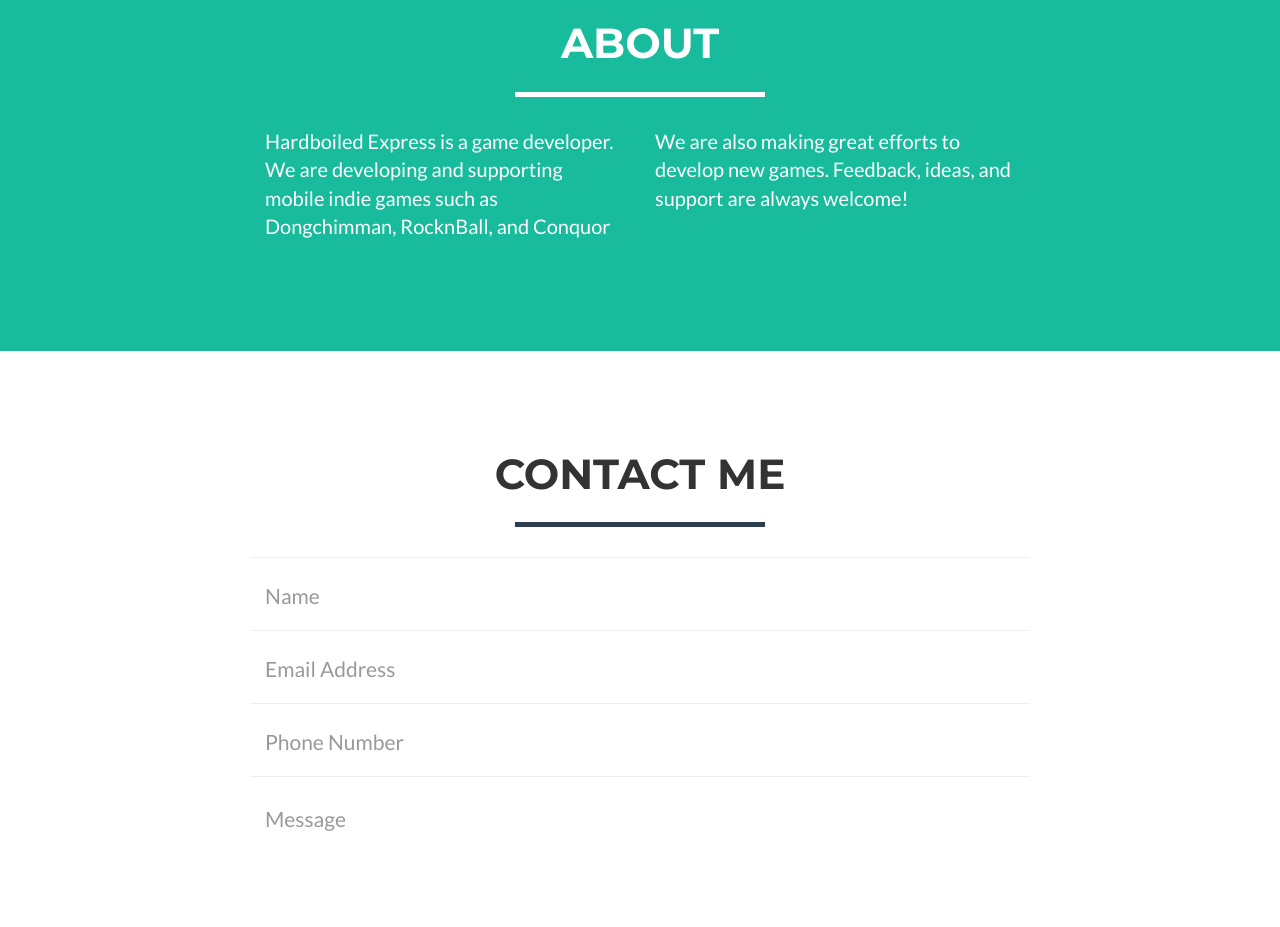
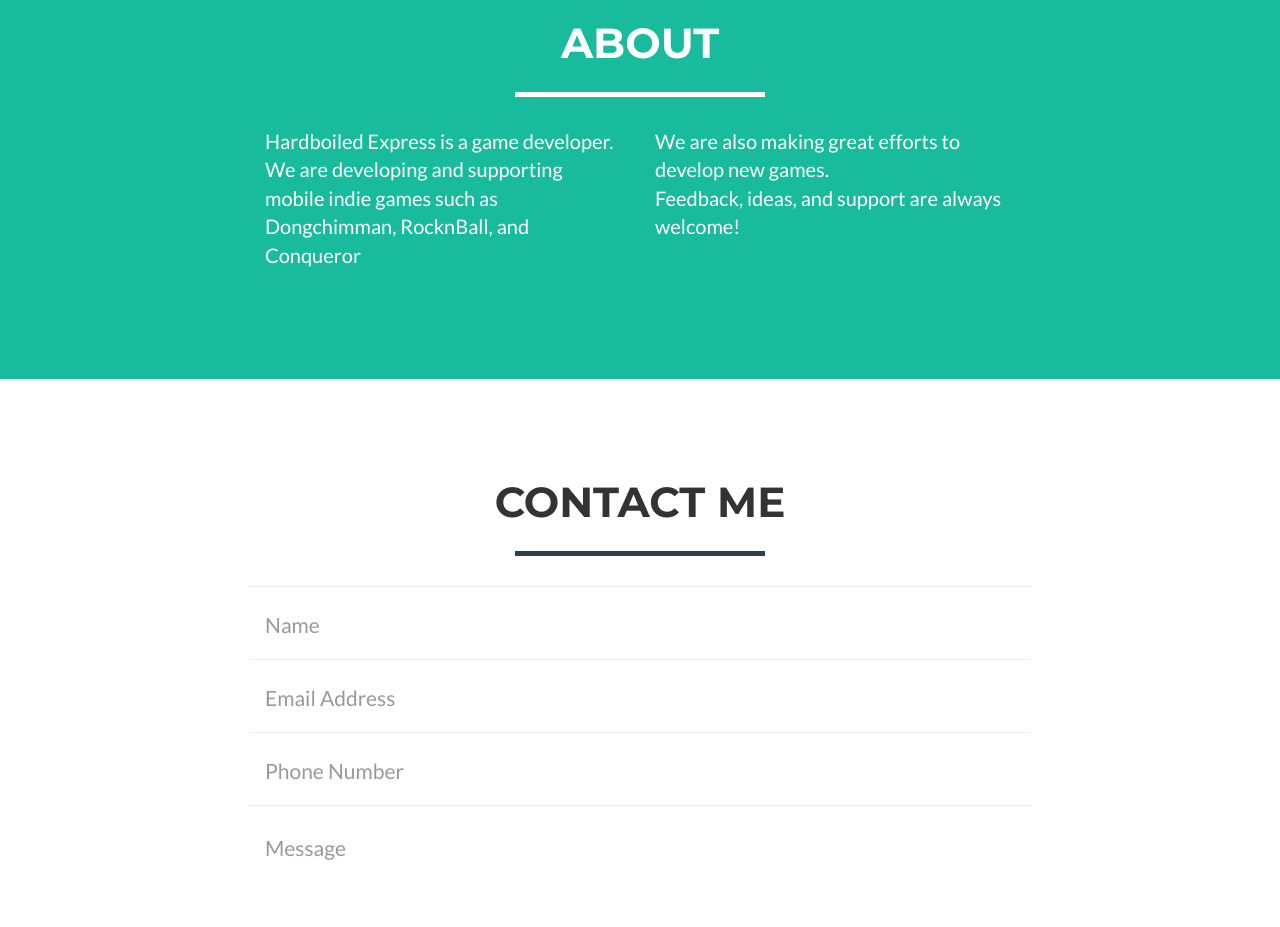
Before and after one commit to HardboiledExpress/HardboiledExpress.github.io, a website: page index.html in a window 1280 px wide. Shown: the part 1420-2347 px from the top of the page. Drawn offline with nearby package versions, Linux system fonts and the light colour scheme.

Commit message:
Add files via upload

```diff
--- a/index.html
+++ b/index.html
@@ -168,10 +168,10 @@
             </div>
             <div class="row">
                 <div class="col-lg-4 col-lg-offset-2">
-                    <p>Hardboiled Express is a game developer. We are developing and supporting mobile indie games such as Dongchimman, RocknBall, and Conquor</p>
+                    <p>Hardboiled Express is a game developer. We are developing and supporting mobile indie games such as Dongchimman, RocknBall, and Conqueror</p>
                 </div>
                 <div class="col-lg-4">
-                    <p>We are also making great efforts to develop new games. Feedback, ideas, and support are always welcome!</p>
+                    <p>We are also making great efforts to develop new games. <br> Feedback, ideas, and support are always welcome!</p>
                 </div>
                 <!-- <div class="col-lg-8 col-lg-offset-2 text-center">
                     <a href="#" class="btn btn-lg btn-outline">
```
